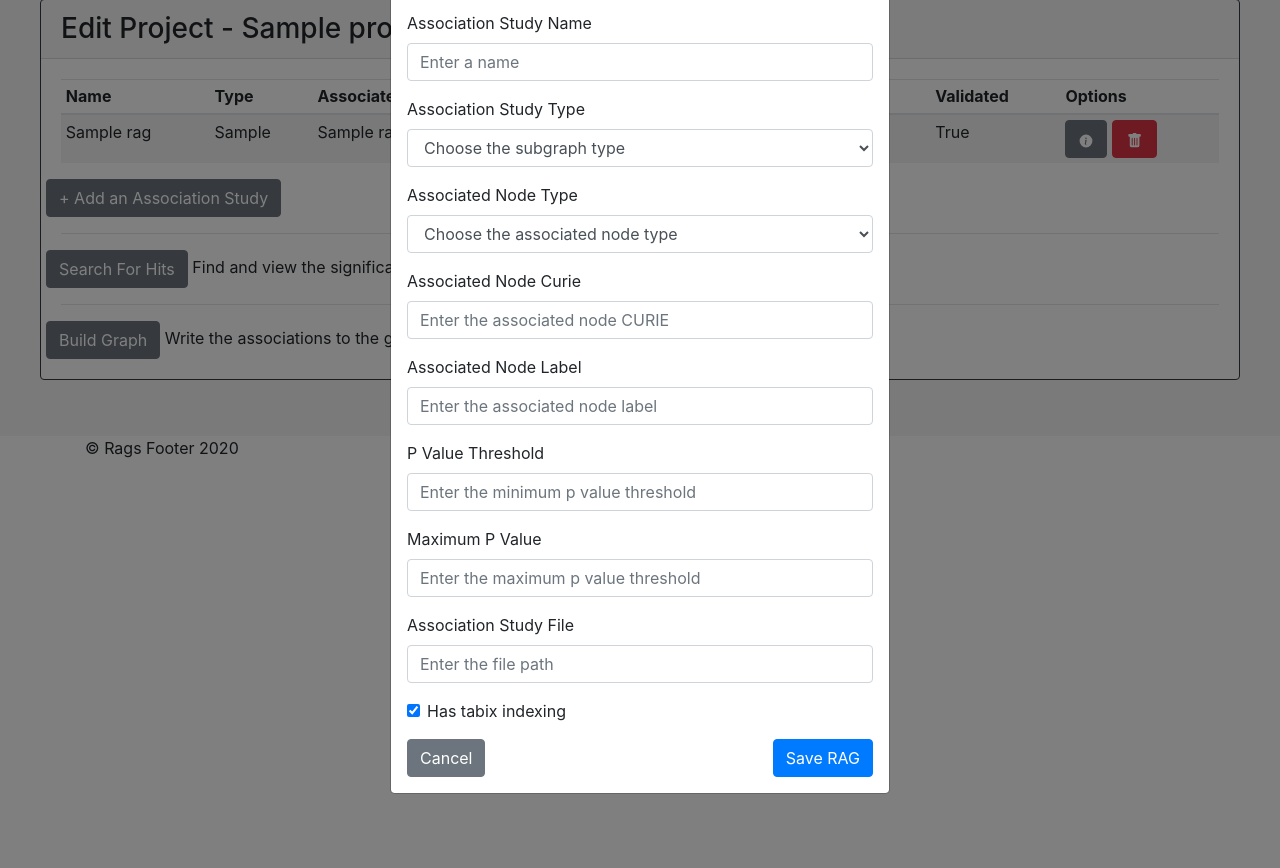
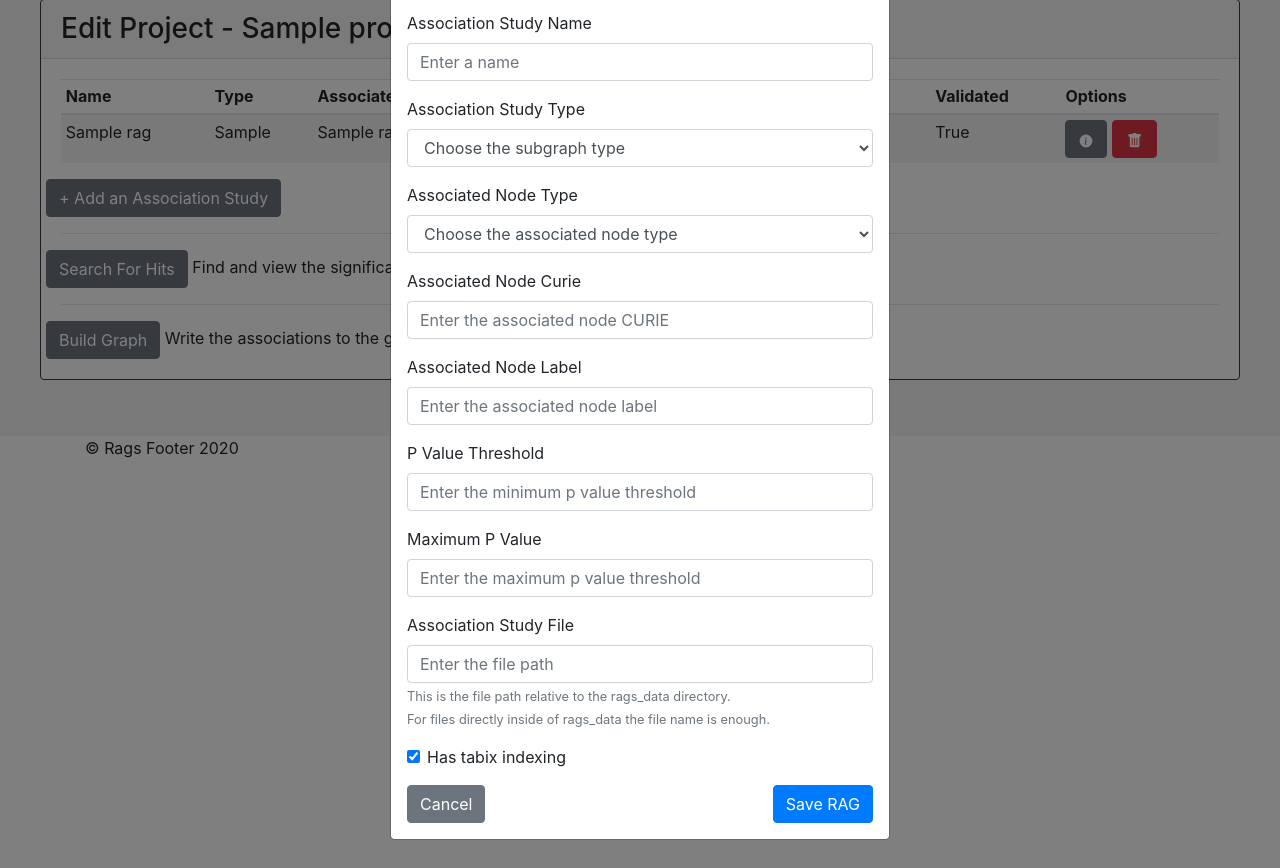
Before and after one commit to ObesityHub/robokop-rags, a FastAPI app: page /project/1 in a window 1280 px wide, after a click on "+ Add an Association Study". Shown: the part 97-965 px from the top of the page. Run offline with FastAPI, Linux system fonts and the light colour scheme; tables that the repository leaves empty hold one stand-in row (values such as "Sample post"); parts of the project's set-up code (start-up, migrations or seed data) failed here and were passed over; some libraries are stand-ins or nearby versions.

Commit message:
Added some helper text for file paths

```diff
--- a/rags_app/templates/edit_project.html.jinja
+++ b/rags_app/templates/edit_project.html.jinja
@@ -133,6 +133,8 @@
           <div class="form-group">
             <label for="as_file_path">Association Study File</label>
             <input type="text" class="form-control" id="file_path" name="file_path" placeholder="Enter the file path">
+            <small id="filePathHelp" class="form-text text-muted">This is the file path relative to the rags_data directory.</small>
+            <small id="filePathHelp" class="form-text text-muted">For files directly inside of rags_data the file name is enough.</small>
           </div>
           <div class="form-check">
             <input class="form-check-input" type="checkbox" id="has_tabix" name="has_tabix" checked>
```
